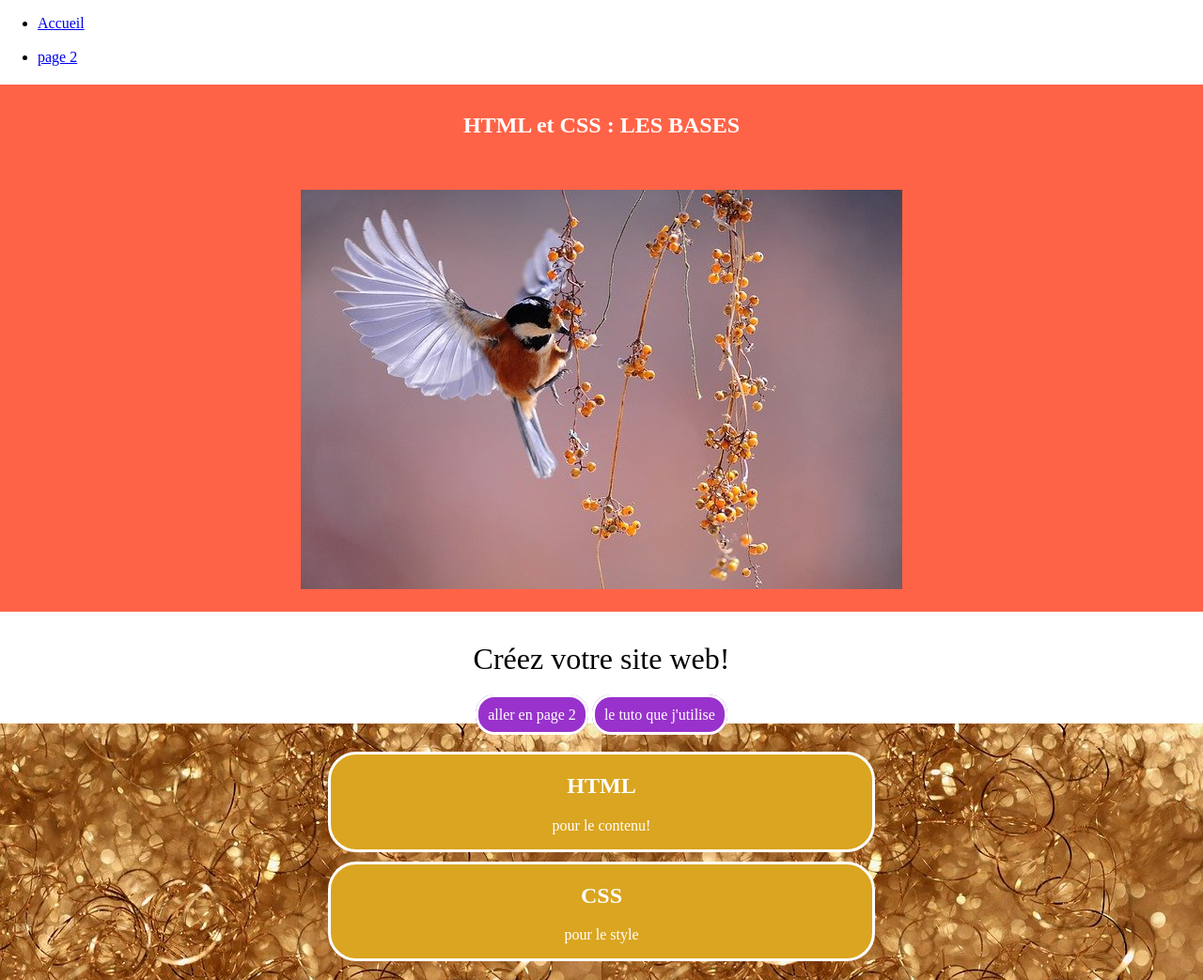
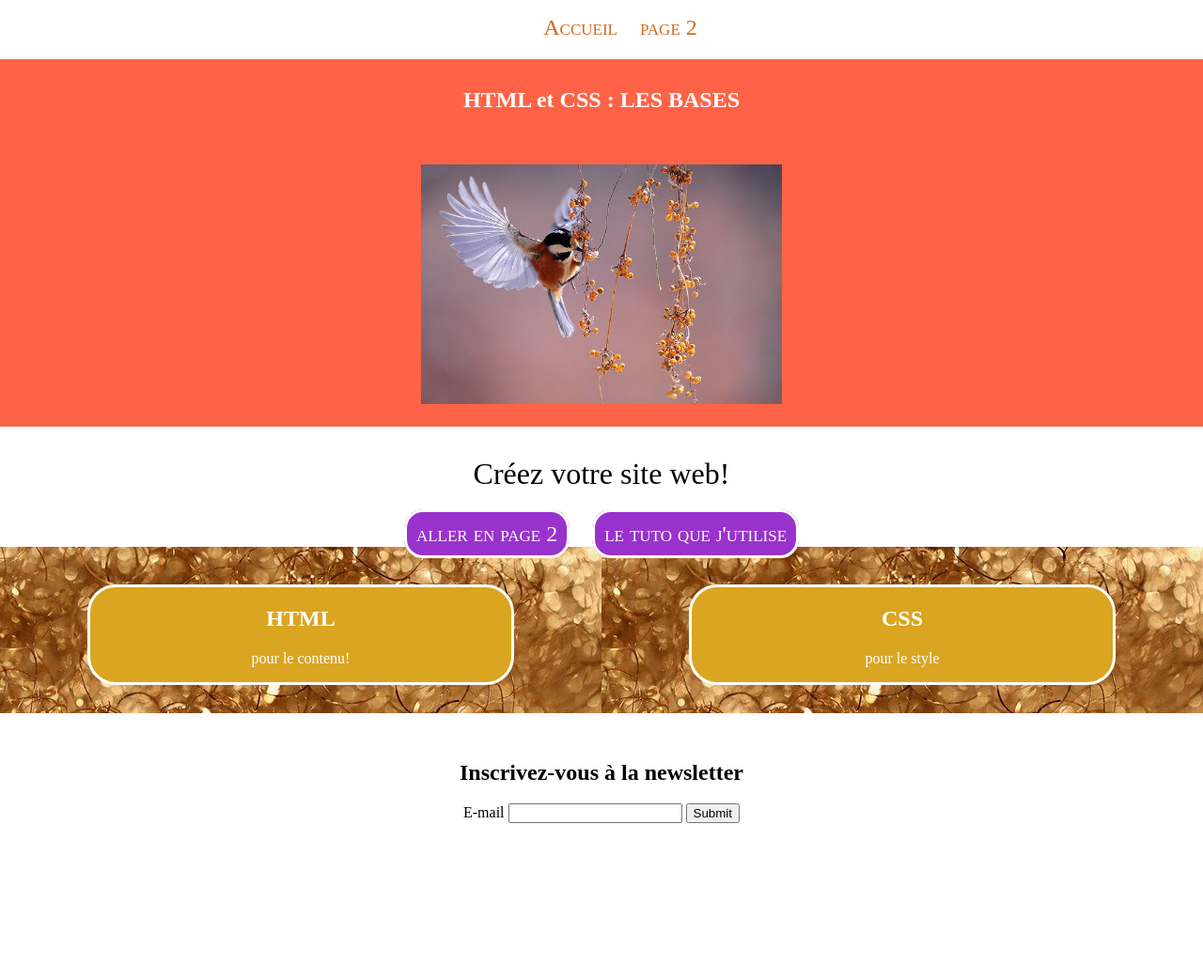
Before and after one commit to Mcharlie01/Tuto-HTML-CSS, a plain HTML site: page index.html in a window 1280 px wide. Shown: the top 1043 px of the page at 94% size. After the commit the page ends 906 px from the top, so only its background shows below. Drawn offline with Linux system fonts and the light colour scheme.

Commit message:
Add files via upload

```diff
--- a/index.html
+++ b/index.html
@@ -4,6 +4,7 @@
         <meta charset="utf-8">
         <title> mon premier site </title>
         <link rel="stylesheet" href="style.css">
+        <meta name="viewport" content="width=device-width, initial-scale=1">
     </head>
 
     <body>
@@ -12,7 +13,6 @@
             <nav>
                 <ul>
                     <li> <a href="index.html">Accueil</a></li>
-                    <br>
                     <li> <a href="page2.html">page 2</a></li>
                 </ul>
             </nav>
--- a/style.css
+++ b/style.css
@@ -40,13 +40,13 @@ h1 {
 
 .contenu {
     background-image: url('fond.jpg');
-    padding-top: 20px;
-    padding-bottom: 20px;
+    padding-top: 30px;
+    padding-bottom: 30px;
 }
 
 .contenu div {
     background-color: goldenrod;
-    width: 45%;
+    width: 80%;
     text-align: center;
     border-radius: 30px;
     margin-right: auto;
@@ -61,3 +61,40 @@ h1 {
     padding-top: 30px;
     padding-bottom: 30px;
 }
+
+nav ul {
+    list-style-type: none;
+    text-align: center;
+}
+
+nav li {
+    display: inline;
+
+}
+
+nav a {
+    text-decoration: none;
+    font-size: 1.5em;
+    font-variant: small-caps;
+    color: chocolate;
+    margin: 10px;
+}
+
+nav a:hover {
+    color: red;
+    text-decoration: underline;
+}
+
+@media screen and (min-width: 768px) {
+    .logo {
+        width: 30%;
+    }
+
+    .contenu {
+        display: flex;
+    }
+
+    .contenu div {
+        width: 35%;
+    }
+}
```
